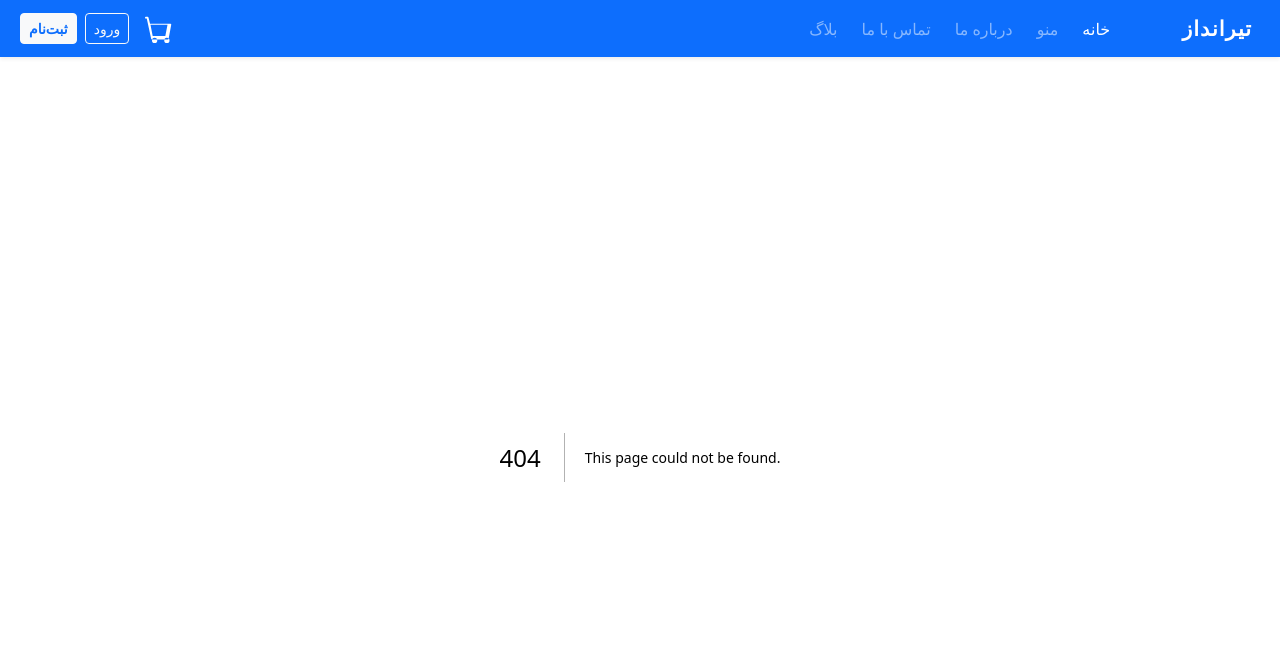
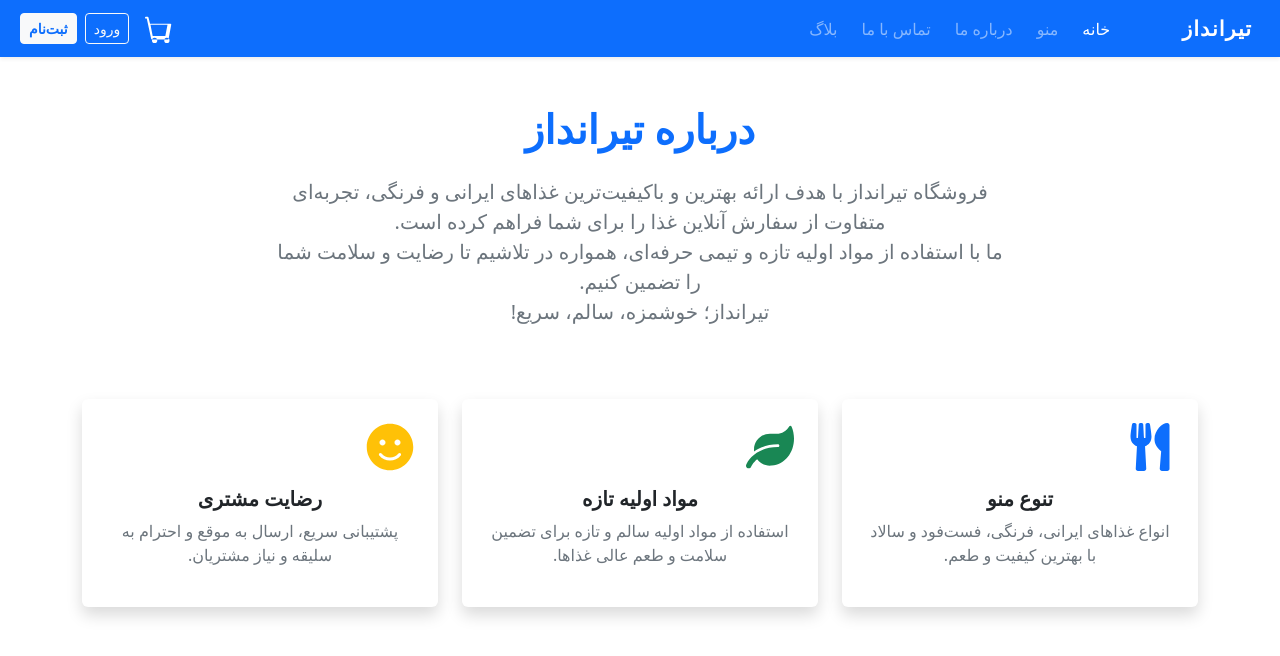
Before and after one commit to artificialxflow/tirandaz-food, a Next.js app: page /about in a window 1280 px wide. Before the commit this address had no page. Shown: the top 656 px of the page. Built offline with nearby package versions, Linux system fonts and the light colour scheme.

Commit message:
Create page.tsx

```diff
--- /dev/null
+++ b/app/about/page.tsx
@@ -0,0 +1,42 @@
+"use client";
+import { FaUtensils, FaSmile, FaLeaf } from "react-icons/fa";
+
+export default function AboutPage() {
+  return (
+    <div className="container py-5" dir="rtl">
+      <div className="row justify-content-center mb-5">
+        <div className="col-lg-8 text-center">
+          <h1 className="fw-bold mb-4" style={{color: '#0d6efd'}}>درباره تیرانداز</h1>
+          <p className="lead mb-4 text-secondary">
+            فروشگاه تیرانداز با هدف ارائه بهترین و باکیفیت‌ترین غذاهای ایرانی و فرنگی، تجربه‌ای متفاوت از سفارش آنلاین غذا را برای شما فراهم کرده است.<br/>
+            ما با استفاده از مواد اولیه تازه و تیمی حرفه‌ای، همواره در تلاشیم تا رضایت و سلامت شما را تضمین کنیم.<br/>
+            <b>تیرانداز؛ خوشمزه، سالم، سریع!</b>
+          </p>
+        </div>
+      </div>
+      <div className="row g-4 justify-content-center">
+        <div className="col-md-4">
+          <div className="card shadow border-0 text-center p-4 h-100">
+            <FaUtensils size={48} className="mb-3 text-primary" />
+            <h5 className="fw-bold mb-2">تنوع منو</h5>
+            <p className="text-secondary">انواع غذاهای ایرانی، فرنگی، فست‌فود و سالاد با بهترین کیفیت و طعم.</p>
+          </div>
+        </div>
+        <div className="col-md-4">
+          <div className="card shadow border-0 text-center p-4 h-100">
+            <FaLeaf size={48} className="mb-3 text-success" />
+            <h5 className="fw-bold mb-2">مواد اولیه تازه</h5>
+            <p className="text-secondary">استفاده از مواد اولیه سالم و تازه برای تضمین سلامت و طعم عالی غذاها.</p>
+          </div>
+        </div>
+        <div className="col-md-4">
+          <div className="card shadow border-0 text-center p-4 h-100">
+            <FaSmile size={48} className="mb-3 text-warning" />
+            <h5 className="fw-bold mb-2">رضایت مشتری</h5>
+            <p className="text-secondary">پشتیبانی سریع، ارسال به موقع و احترام به سلیقه و نیاز مشتریان.</p>
+          </div>
+        </div>
+      </div>
+    </div>
+  );
+}
```
